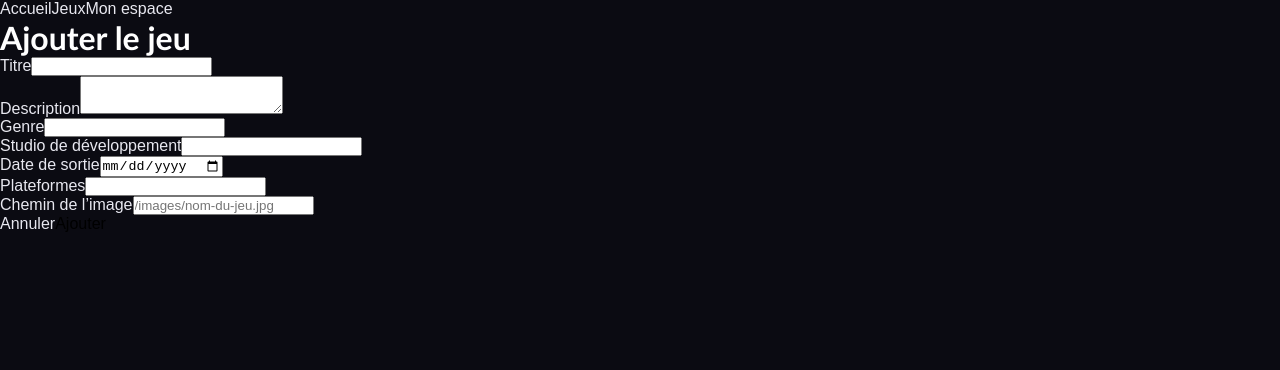
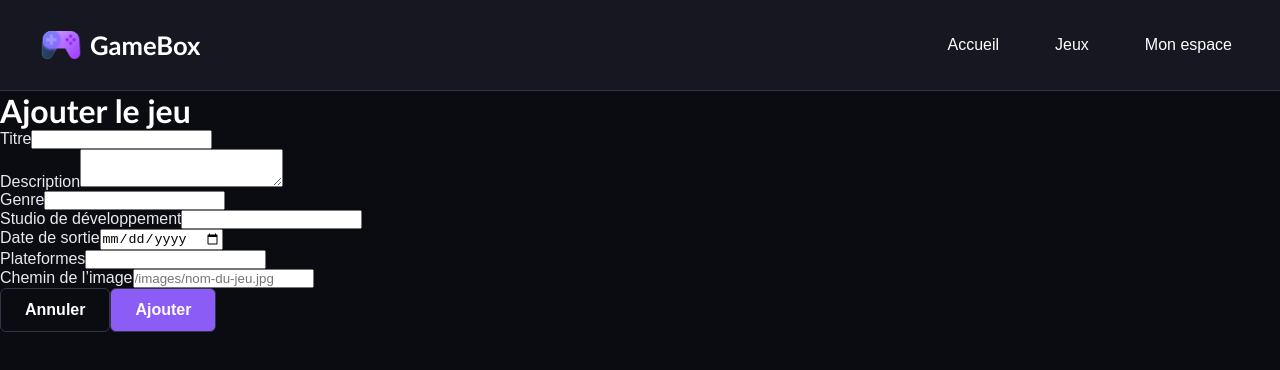
Before and after one commit to Theotr7/GameBox, a React (Vite) app in the folder front-games/: page /games/add in a window 1280 px wide. Shown: the top 370 px of the page. Built offline with nearby package versions, Linux system fonts and the light colour scheme.

Commit message:
Design responsive header + page des jeux

```diff
--- a/front-games/src/components/FavoriteButton.jsx
+++ b/front-games/src/components/FavoriteButton.jsx
@@ -41,7 +41,13 @@ const FavoriteButton = ({ gameId, variant, onFavoriteChange }) => {
   };
 
   return (
-    <button type="button" onClick={handleFavorite}>
+    <button
+      type="button"
+      className={`favorite-button ${
+        variant === "icon" ? "favorite-button--icon" : ""
+      } ${isFavorite ? "favorite-button--active" : ""}`}
+      onClick={handleFavorite}
+    >
       {variant === "icon" ? (
         isFavorite ? (
           <FaHeart />
--- a/front-games/src/components/Header.jsx
+++ b/front-games/src/components/Header.jsx
@@ -3,6 +3,10 @@ import { Link } from "react-router";
 const Header = () => {
   return (
     <header className="header">
+      <Link className="header__logo" to="/">
+        <img className="header__logo-image" src="/images/gamebox-logo.png" alt="" />
+        <span>GameBox</span>
+      </Link>
       <div className="header__navigation">
         <Link className="header__link" to="/">
           Accueil
--- a/front-games/src/main.jsx
+++ b/front-games/src/main.jsx
@@ -2,6 +2,11 @@ import { StrictMode } from "react";
 import { createRoot } from "react-dom/client";
 import "./styles/reset.css";
 import "./styles/global.css";
+import "./styles/components/button.css"
+import "./styles/components/header.css";
+import "./styles/components/game-card.css";
+import "./styles/components/favorite-button.css";
+import "./styles/pages/games.css";
 import App from "./App.jsx";
 
 createRoot(document.getElementById("root")).render(
--- a/front-games/src/pages/Games.jsx
+++ b/front-games/src/pages/Games.jsx
@@ -1,7 +1,6 @@
 import { useState, useEffect } from "react";
 import { Link } from "react-router";
 import GameCard from "../components/GameCard";
-// import "../styles/components/cards.css";
 
 const Games = () => {
   const [games, setGames] = useState([]);
@@ -73,6 +72,7 @@ const Games = () => {
       </header>
 
       <div className="games__controls">
+        <div className="games__control">
           <label className="games__label" htmlFor="game-search">
             Rechercher un jeu
           </label>
@@ -85,9 +85,11 @@ const Games = () => {
             onChange={(event) => setSearch(event.target.value)}
             placeholder="Entrez le titre du jeu"
           />
+        </div>
 
+        <div className="games__control">
           <label className="games__label" htmlFor="genre-filter">
-          Sélectionner un genre
+            Genre
           </label>
 
           <select
@@ -104,9 +106,11 @@ const Games = () => {
               </option>
             ))}
           </select>
+        </div>
 
+        <div className="games__control">
           <label className="games__label" htmlFor="developer-filter">
-          Sélectionner un studio de developpement
+            Studio de développement
           </label>
 
           <select
@@ -123,7 +127,9 @@ const Games = () => {
               </option>
             ))}
           </select>
+        </div>
 
+        <div className="games__control">
           <label className="games__label" htmlFor="sort-games">
             Trier les jeux
           </label>
@@ -140,6 +146,7 @@ const Games = () => {
             <option value="date-asc">Date croissante</option>
             <option value="date-desc">Date décroissante</option>
           </select>
+        </div>
       </div>
 
       {loading ? (
--- /dev/null
+++ b/front-games/src/styles/components/button.css
@@ -0,0 +1,34 @@
+/*-----------------------------------------
+BUTTONS
+------------------------------------------*/
+
+.button {
+  display: inline-flex;
+  align-items: center;
+  justify-content: center;
+  gap: var(--space-xs);
+  padding: 12px var(--space-md);
+  color: var(--color-text-heading);
+  border: 1px solid var(--color-border);
+  border-radius: var(--radius-medium);
+  font: inherit;
+  font-weight: bold;
+  text-align: center;
+  transition:
+    background-color var(--transition-fast),
+    transform var(--transition-fast);
+}
+
+.button--primary {
+  background-color: var(--color-primary);
+}
+
+.button--primary:hover {
+  background-color: var(--color-primary-dark);
+  transform: translateY(-2px);
+}
+
+.button:focus-visible {
+  outline: 2px solid var(--color-primary-light);
+  outline-offset: 3px;
+}
--- /dev/null
+++ b/front-games/src/styles/components/favorite-button.css
@@ -0,0 +1,46 @@
+/*-----------------------------------------
+FAVORITE BUTTON
+------------------------------------------*/
+
+.favorite-button {
+  display: inline-flex;
+  align-items: center;
+  justify-content: center;
+  gap: var(--space-xs);
+  padding: var(--space-xs) var(--space-sm);
+  color: var(--color-text);
+  border-radius: var(--radius-medium);
+  background-color: var(--color-surface-light);
+  transition:
+    color var(--transition-fast),
+    background-color var(--transition-fast),
+    transform var(--transition-fast);
+}
+
+.favorite-button--icon {
+  width: 40px;
+  height: 40px;
+  padding: 0;
+  border-radius: 50%;
+  background-color: rgba(11, 11, 18, 0.85);
+}
+
+.favorite-button--icon svg {
+  width: 20px;
+  height: 20px;
+}
+
+.favorite-button--active {
+  color: var(--color-primary-light);
+}
+
+.favorite-button:hover {
+  color: var(--color-primary-light);
+  background-color: var(--color-surface-light);
+  transform: scale(1.08);
+}
+
+.favorite-button:focus-visible {
+  outline: 2px solid var(--color-primary-light);
+  outline-offset: 3px;
+}
--- a/front-games/src/styles/components/game-card.css
+++ b/front-games/src/styles/components/game-card.css
@@ -0,0 +1,89 @@
+/*-----------------------------------------
+GAME CARD
+------------------------------------------*/
+
+.game-card {
+  position: relative;
+  min-width: 0;
+  display: flex;
+  flex-direction: column;
+  overflow: hidden;
+  color: var(--color-text);
+  border: 1px solid var(--color-border);
+  border-radius: var(--radius-medium);
+  background-color: var(--color-surface);
+  box-shadow: var(--shadow-small);
+  transition:
+    transform var(--transition-fast),
+    border-color var(--transition-fast),
+    box-shadow var(--transition-fast);
+}
+
+.game-card:hover {
+  border-color: var(--color-primary);
+  transform: translateY(-6px);
+  box-shadow: var(--shadow-large);
+}
+
+.game-card__link {
+  display: block;
+  width: 100%;
+  color: inherit;
+  text-align: left;
+}
+
+.game-card__image {
+  display: block;
+  width: 100%;
+  aspect-ratio: 2 / 3;
+  object-fit: cover;
+  object-position: center;
+  border-bottom: 1px solid var(--color-border);
+  transition:
+    filter var(--transition-normal),
+    transform var(--transition-normal);
+}
+
+.game-card:hover .game-card__image {
+  filter: brightness(1.08);
+}
+
+.game-card__content {
+  display: flex;
+  flex-direction: column;
+  gap: var(--space-xs);
+  padding: var(--space-md);
+}
+
+.game-card__title {
+  margin-bottom: var(--space-xs);
+  color: var(--color-text-heading);
+  font-family: var(--font-heading);
+  font-size: 1.3rem;
+  font-weight: bold;
+  overflow-wrap: anywhere;
+}
+
+.game-card__genre {
+  color: var(--color-primary-light);
+  font-size: 0.9rem;
+  line-height: 1.5;
+}
+
+.game-card__platform {
+  color: var(--color-text-muted);
+  font-size: 0.9rem;
+  line-height: 1.5;
+}
+
+.game-card__link:focus-visible {
+  outline: 2px solid var(--color-primary-light);
+  outline-offset: -2px;
+}
+
+.game-card > .favorite-button--icon {
+  position: absolute;
+  top: var(--space-xs);
+  right: var(--space-xs);
+  z-index: 1;
+}
--- a/front-games/src/styles/components/header.css
+++ b/front-games/src/styles/components/header.css
@@ -0,0 +1,99 @@
+/*-----------------------------------------
+HEADER
+------------------------------------------*/
+
+/* ── MOBILE ── */
+
+.header {
+  display: flex;
+  flex-direction: column;
+  gap: var(--space-sm);
+  padding: var(--space-sm);
+  background-color: var(--color-surface);
+  border-bottom: 1px solid var(--color-border);
+}
+
+.header__logo {
+  display: flex;
+  justify-content: center;
+  align-items: center;
+  gap: var(--space-xs);
+  color: var(--color-text-heading);
+  font-family: var(--font-heading);
+  font-size: 1.4rem;
+  font-weight: bold;
+}
+
+.header__logo-image {
+  width: 36px;
+  height: 36px;
+  object-fit: contain;
+}
+
+.header__navigation {
+  display: flex;
+  align-items: center;
+  justify-content: center;
+  gap: var(--space-md);
+}
+
+.header__link {
+  padding: var(--space-xs);
+  color: var(--color-text-heading);
+  border-radius: var(--radius-medium);
+  font-size: 0.9rem;
+  transition: color var(--transition-fast), text-decoration-color var(--transition-fast);
+}
+
+.header__link:hover {
+  color: var(--color-primary-light);
+  text-decoration: underline;
+  text-decoration-color: var(--color-primary-light);
+  text-underline-offset: 4px;
+}
+
+.header__link:focus-visible,
+.header__logo:focus-visible {
+  outline: 2px solid var(--color-primary-light);
+  outline-offset: 4px;
+}
+
+/* ── TABLET ≥ 48em ── */
+
+@media (min-width: 48em) {
+  .header {
+    padding: var(--space-md);
+  }
+
+  .header__logo {
+    font-size: 1.6rem;
+  }
+
+  .header__logo-image {
+    width: 42px;
+    height: 42px;
+  }
+
+  .header__navigation {
+    gap: var(--space-lg);
+  }
+
+  .header__link {
+    font-size: 1rem;
+  }
+}
+
+/* ── DESKTOP ≥ 64em ── */
+
+@media (min-width: 64em) {
+  .header {
+    flex-direction: row;
+    justify-content: space-between;
+    align-items: center;
+    padding: var(--space-md) var(--space-lg);
+  }
+
+  .header__navigation {
+    gap: var(--space-lg);
+  }
+}
--- a/front-games/src/styles/pages/games.css
+++ b/front-games/src/styles/pages/games.css
@@ -0,0 +1,127 @@
+/*-----------------------------------------
+GAMES PAGE
+------------------------------------------*/
+
+/*-----------------------------------------
+EN-TÊTE
+------------------------------------------*/
+
+/* ── MOBILE ── */
+
+.games__header {
+  display: flex;
+  flex-direction: column;
+  align-items: flex-start;
+  gap: var(--space-sm);
+  padding: var(--space-md) var(--space-sm);
+  border-bottom: 1px solid var(--color-border);
+}
+
+.games__title {
+  color: var(--color-text-heading);
+  font-family: var(--font-heading);
+  font-size: 1.8rem;
+}
+
+
+/*-----------------------------------------
+FILTRES
+------------------------------------------*/
+
+.games__controls {
+  display: grid;
+  grid-template-columns: 1fr;
+  gap: var(--space-sm);
+  padding: var(--space-sm);
+}
+
+.games__control {
+  display: flex;
+  flex-direction: column;
+  gap: var(--space-xs);
+}
+
+.games__label {
+  color: var(--color-primary-light);
+  font-size: 0.9rem;
+}
+
+.games__search,
+.games__select {
+  width: 100%;
+  min-width: 0;
+  padding: 12px var(--space-sm);
+  color: var(--color-text);
+  background-color: var(--color-surface);
+  border: 1px solid var(--color-border);
+  border-radius: var(--radius-medium);
+  font: inherit;
+}
+
+.games__search:hover,
+.games__select:hover {
+  border-color: var(--color-primary-light);
+}
+
+.games__search:focus,
+.games__select:focus {
+  outline: 2px solid var(--color-primary);
+  outline-offset: 2px;
+}
+
+/*-----------------------------------------
+GAMES GRID
+------------------------------------------*/
+
+.games__grid {
+  display: grid;
+  grid-template-columns: repeat(2, minmax(0, 1fr));
+  gap: var(--space-sm);
+  padding: var(--space-sm);
+}
+
+/* ── TABLET ≥ 48em ── */
+
+@media (min-width: 48em) {
+  .games__header {
+    flex-direction: row;
+    justify-content: space-between;
+    align-items: center;
+  }
+
+  .games__title {
+    font-size: 2.2rem;
+  }
+
+  .games__controls {
+    grid-template-columns: repeat(2, minmax(0, 1fr));
+    gap: var(--space-md);
+  }
+
+  .games__grid {
+    grid-template-columns: repeat(3, minmax(0, 1fr));
+    gap: var(--space-md);
+  }
+}
+
+/* ── DESKTOP ≥ 64em ── */
+
+@media (min-width: 64em) {
+  .games__header {
+    max-width: var(--container-width);
+    margin: 0 auto;
+    padding: var(--space-lg) 0 var(--space-md);
+  }
+
+  .games__controls {
+    grid-template-columns: repeat(4, minmax(0, 1fr));
+    max-width: var(--container-width);
+    margin: 0 auto;
+  }
+
+  .games__grid {
+    grid-template-columns: repeat(4, minmax(0, 1fr));
+    max-width: var(--container-width);
+    margin: 0 auto;
+  }
+}
```
Also changed, not shown: front-games/public/images/gamebox-logo.png (added), 1 other file (tests, documents, lock files or other folders). Lines whose indentation alone changed are shown as unchanged.
